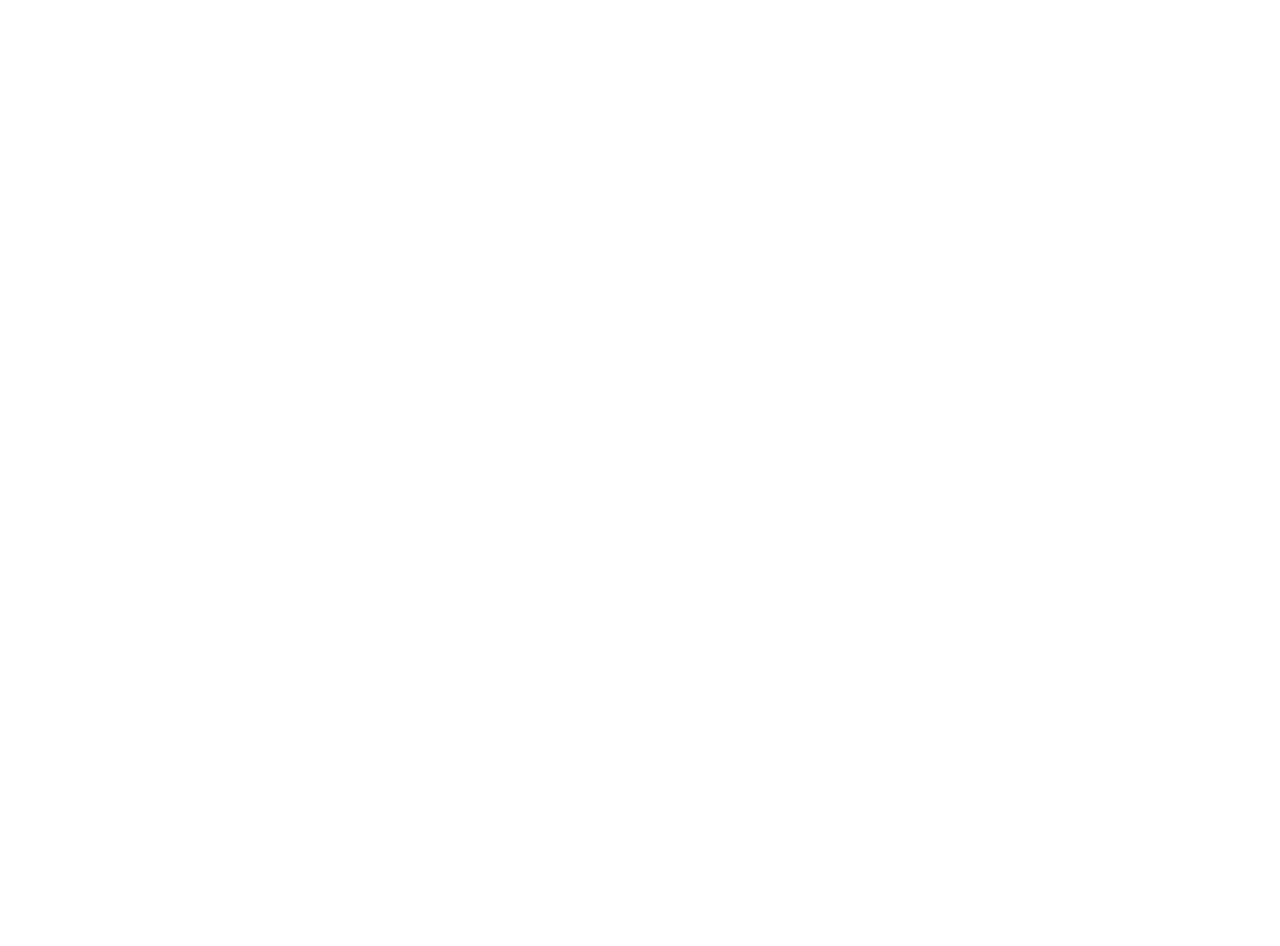
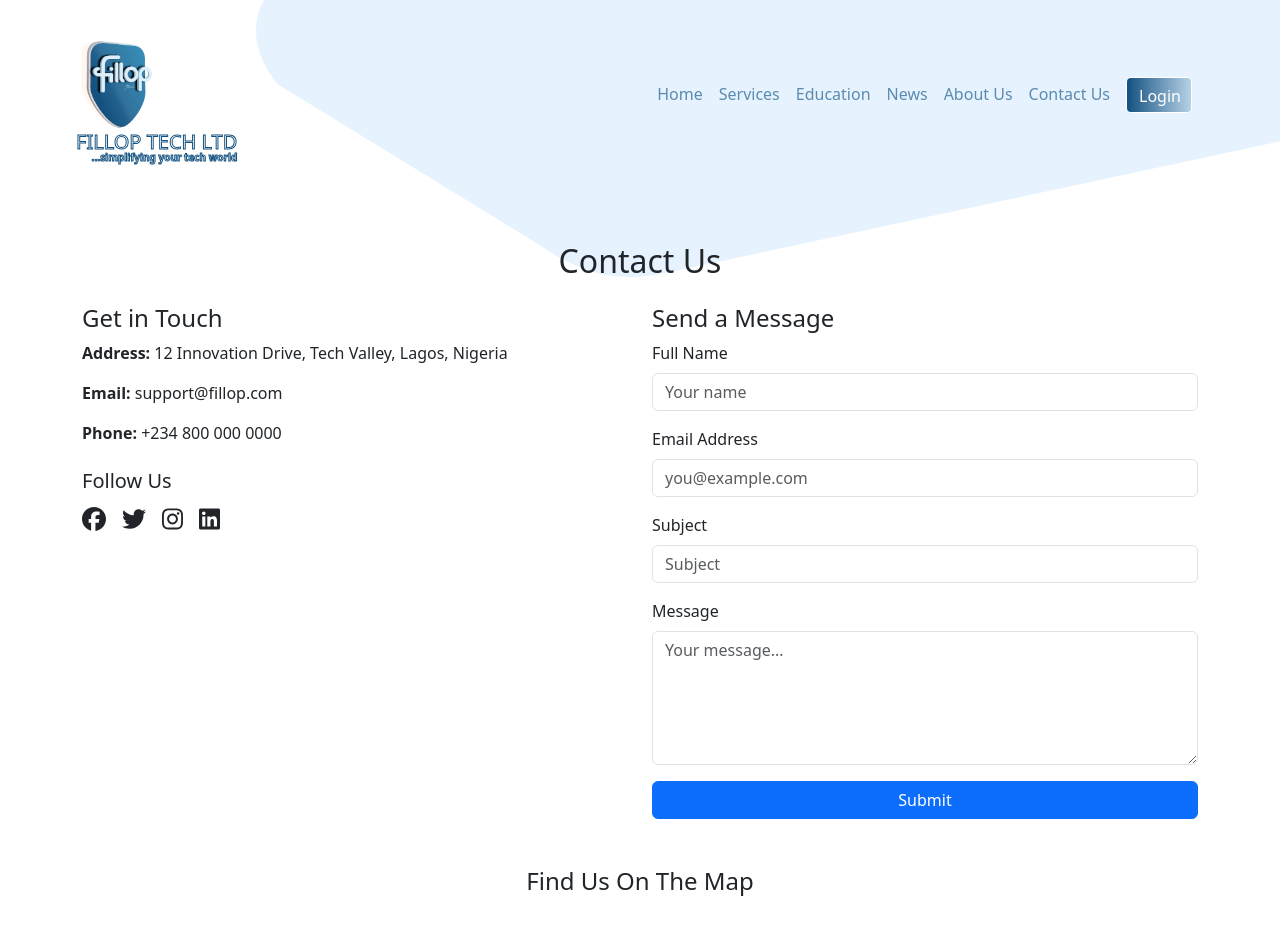
Before and after one commit to viqtoh/fillop, a React (Create React App) app in the folder frontend/: page /contact in a window 1280 px wide. Before the commit this address had no page. Shown: the top 946 px of the page. Before the commit the page ends 800 px from the top, so only its background shows below. Built offline with nearby package versions, Linux system fonts and the light colour scheme; grey boxes are pictures that could not be loaded.

Commit message:
feat: added contact us and upgraded navbar

```diff
--- a/frontend/src/App.js
+++ b/frontend/src/App.js
@@ -2,6 +2,7 @@
 import {BrowserRouter as Router, Routes, Route} from "react-router-dom";
 import Home from "./pages/Home";
 import AboutUs from "./pages/AboutUs";
+import ContactUs from "./pages/ContactUs";
 
 function App() {
   return (
@@ -9,6 +10,7 @@
       <Routes>
         <Route path="/" element={<Home />} />
         <Route path="/about" element={<AboutUs />} />
+        <Route path="/contact" element={<ContactUs />} />
       </Routes>
     </Router>
   );
--- a/frontend/src/components/Navbar.jsx
+++ b/frontend/src/components/Navbar.jsx
@@ -19,7 +19,7 @@
     link: "#"
   },
   {label: "About Us", link: "/about"},
-  {label: "Contact Us", link: "#"},
+  {label: "Contact Us", link: "/contact"},
   {
     label: "Login",
     link: "#",
@@ -48,8 +48,8 @@
   );
 
   return (
-    <header className="custom-gradient text-white shadow p-3 ">
-      <div className="container d-flex align-items-center justify-content-between py-3">
+    <header className="p-3 ">
+      <div className="container d-flex align-items-center justify-content-between py-3 ms-lg-5 ms-0">
         <a href="/" className="navlogo">
           <img
             src="images/logo.png"
@@ -63,13 +63,13 @@
         <button className="btn btn-outline-light d-lg-none" onClick={() => setMenuOpen(!menuOpen)}>
           ☰
         </button>
-        <nav className="d-none d-lg-flex gap-3">
+        <nav className="d-none d-lg-flex gap-3 nav1">
           {navItems.map((item, i) => (
             <div key={i} className="position-relative">
               {item.type === "button" ? (
                 <button className="btn nav-btn">{item.label}</button>
               ) : (
-                <a href={item.link || "#"} className="text-white text-decoration-none fw-medium">
+                <a href={item.link || "#"} className=" text-decoration-none fw-medium">
                   {item.label}
                 </a>
               )}
@@ -81,13 +81,13 @@
         </nav>
       </div>
       {menuOpen && (
-        <div className="d-lg-none  text-light p-3">
+        <div className="d-lg-none p-3 nav1">
           {navItems.map((item, i) => (
             <div key={i} className="mb-3">
               {item.type === "button" ? (
                 <button className="btn nav-btn">{item.label}</button>
               ) : (
-                <a href={item.link || "#"} className="fw-bold text-decoration-none text-light">
+                <a href={item.link || "#"} className="fw-bold text-decoration-none">
                   {item.label}
                 </a>
               )}
@@ -96,6 +96,10 @@
           ))}
         </div>
       )}
+
+      <div className="breadcrumb-bg-curve">
+        <img src="/images/curve-5.png" alt="" />
+      </div>
     </header>
   );
 };
--- a/frontend/src/components/Navbar2.jsx
+++ b/frontend/src/components/Navbar2.jsx
@@ -19,7 +19,7 @@
     link: "#"
   },
   {label: "About Us", link: "/about"},
-  {label: "Contact Us", link: "#"},
+  {label: "Contact Us", link: "/contact"},
   {
     label: "Login",
     link: "#",
--- a/frontend/src/components/Navbar3.jsx
+++ b/frontend/src/components/Navbar3.jsx
@@ -19,7 +19,7 @@
     link: "#"
   },
   {label: "About Us", link: "/about"},
-  {label: "Contact Us", link: "#"},
+  {label: "Contact Us", link: "/contact"},
   {
     label: "Login",
     link: "#",
@@ -48,7 +48,7 @@
   );
 
   return (
-    <header className="nav3 custom-gradient text-white shadow p-3 ">
+    <header className="nav3 shadow p-3 ">
       <div className="container d-flex align-items-center justify-content-between">
         <a href="/" className="navlogo3">
           <img
@@ -72,7 +72,7 @@
               {item.type === "button" ? (
                 <button className="btn nav-btn">{item.label}</button>
               ) : (
-                <a href={item.link || "#"} className="text-white text-decoration-none fw-medium">
+                <a href={item.link || "#"} className="text-decoration-none fw-medium">
                   {item.label}
                 </a>
               )}
@@ -84,7 +84,7 @@
         </nav>
       </div>
       {menuOpen && (
-        <div className="d-lg-none  text-light p-3">
+        <div className="d-lg-none  p-3">
           {navItems.map((item, i) => (
             <div key={i} className="mb-3">
               {item.type === "button" ? (
--- a/frontend/src/pages/AboutUs.jsx
+++ b/frontend/src/pages/AboutUs.jsx
@@ -9,15 +9,34 @@
 import {FontAwesomeIcon} from "@fortawesome/react-fontawesome";
 import Navbar from "../components/Navbar";
 import Footer from "../components/Footer";
+import Navbar3 from "../components/Navbar3";
 
 const AboutUs = () => {
   useEffect(() => {
     AOS.init({duration: 1000});
   }, []);
 
+  const [showSecondNavbar, setShowSecondNavbar] = useState(false);
+
+  useEffect(() => {
+    const handleScroll = () => {
+      if (window.scrollY > 200) {
+        setShowSecondNavbar(true);
+      } else {
+        setShowSecondNavbar(false);
+      }
+    };
+
+    window.addEventListener("scroll", handleScroll);
+    return () => {
+      window.removeEventListener("scroll", handleScroll);
+    };
+  }, []);
+
   return (
     <div>
       <Navbar />
+      {showSecondNavbar && <Navbar3 />}
       <div className="aboutBanner">
         <div className="aboutBannerText">
           <h1>About Us</h1>
--- /dev/null
+++ b/frontend/src/pages/ContactUs.jsx
@@ -0,0 +1,150 @@
+import React, {useState, useEffect} from "react";
+import "../styles/real_home.css";
+import "bootstrap/dist/css/bootstrap.min.css";
+import Toast from "../components/Toast2"; // Make sure this is defined correctly
+import AOS from "aos";
+import "aos/dist/aos.css";
+import {Parallax} from "react-parallax";
+import {faTwitter, faFacebook, faInstagram, faLinkedin} from "@fortawesome/free-brands-svg-icons";
+import {FontAwesomeIcon} from "@fortawesome/react-fontawesome";
+import Navbar from "../components/Navbar";
+import Footer from "../components/Footer";
+import Navbar3 from "../components/Navbar3";
+
+const ContactUs = () => {
+  useEffect(() => {
+    AOS.init({duration: 1000});
+  }, []);
+
+  const [showSecondNavbar, setShowSecondNavbar] = useState(false);
+
+  useEffect(() => {
+    const handleScroll = () => {
+      if (window.scrollY > 200) {
+        setShowSecondNavbar(true);
+      } else {
+        setShowSecondNavbar(false);
+      }
+    };
+
+    window.addEventListener("scroll", handleScroll);
+    return () => {
+      window.removeEventListener("scroll", handleScroll);
+    };
+  }, []);
+
+  return (
+    <div>
+      <Navbar />
+      {showSecondNavbar && <Navbar3 />}
+
+      <div className="container py-5" data-aos="fade-up">
+        <h2 className="text-center mb-4">Contact Us</h2>
+        <div className="row">
+          {/* Contact Details */}
+          <div className="col-md-6 mb-4">
+            <h4>Get in Touch</h4>
+            <p>
+              <strong>Address:</strong> 12 Innovation Drive, Tech Valley, Lagos, Nigeria
+            </p>
+            <p>
+              <strong>Email:</strong> support@fillop.com
+            </p>
+            <p>
+              <strong>Phone:</strong> +234 800 000 0000
+            </p>
+
+            <h5 className="mt-4">Follow Us</h5>
+            <div className="d-flex gap-3 fs-4">
+              <a href="#" className="text-dark">
+                <FontAwesomeIcon icon={faFacebook} />
+              </a>
+              <a href="#" className="text-dark">
+                <FontAwesomeIcon icon={faTwitter} />
+              </a>
+              <a href="#" className="text-dark">
+                <FontAwesomeIcon icon={faInstagram} />
+              </a>
+              <a href="#" className="text-dark">
+                <FontAwesomeIcon icon={faLinkedin} />
+              </a>
+            </div>
+          </div>
+
+          {/* Contact Form */}
+          <div className="col-md-6">
+            <h4>Send a Message</h4>
+            <form>
+              <div className="mb-3">
+                <label htmlFor="name" className="form-label">
+                  Full Name
+                </label>
+                <input
+                  type="text"
+                  className="form-control"
+                  id="name"
+                  placeholder="Your name"
+                  required
+                />
+              </div>
+              <div className="mb-3">
+                <label htmlFor="email" className="form-label">
+                  Email Address
+                </label>
+                <input
+                  type="email"
+                  className="form-control"
+                  id="email"
+                  placeholder="you@example.com"
+                  required
+                />
+              </div>
+              <div className="mb-3">
+                <label htmlFor="subject" className="form-label">
+                  Subject
+                </label>
+                <input type="text" className="form-control" id="subject" placeholder="Subject" />
+              </div>
+              <div className="mb-3">
+                <label htmlFor="message" className="form-label">
+                  Message
+                </label>
+                <textarea
+                  className="form-control"
+                  id="message"
+                  rows="5"
+                  placeholder="Your message..."
+                  required
+                ></textarea>
+              </div>
+              <button type="submit" className="btn btn-primary w-100">
+                Submit
+              </button>
+            </form>
+          </div>
+        </div>
+
+        {/* Google Map Embed */}
+        <div className="mt-5">
+          <h4 className="text-center mb-4">Find Us On The Map</h4>
+          <div className="map-responsive">
+            <iframe
+              src="https://www.google.com/maps/embed?pb=!1m18!1m12!1m3!1d3973.480223901212!2d7.778265174982457!3d5.186926694790572!2m3!1f0!2f0!3f0!3m2!1i1024!2i768!4f13.1!3m3!1m2!1s0x1067ffc8bf029da1%3A0xf0f4b65172a78b8c!2sLOAM%20POLYTECHNIC!5e0!3m2!1sen!2sng!4v1744552839774!5m2!1sen!2sng"
+              width="600"
+              height="450"
+              style={{border: 0}}
+              allowFullScreen=""
+              loading="lazy"
+              referrerPolicy="no-referrer-when-downgrade"
+              title="LOAM Polytechnic Location"
+            ></iframe>
+          </div>
+        </div>
+      </div>
+
+      <Footer />
+    </div>
+  );
+};
+
+export default ContactUs;
--- a/frontend/src/styles/real_home.css
+++ b/frontend/src/styles/real_home.css
@@ -1,6 +1,22 @@
 .custom-gradient {
   background-color: transparent;
   background-image: linear-gradient(90deg, #135180 0%, #b7d2e7 100%);
+}
+.breadcrumb-bg-curve {
+  position: absolute;
+  width: 80%;
+  height: 100%;
+  top: 0;
+  right: 0;
+  z-index: -1;
+  background-size: cover;
+  text-align: right !important;
+  overflow: hidden;
+}
+
+.nav1 div a,
+.nav3 div a {
+  color: #5b8bb1;
 }
 .homeBanner {
   width: 100%;
@@ -13,8 +29,6 @@
 .aboutBanner {
   width: 100%;
   height: 200px;
-  background-color: transparent;
-  background-image: linear-gradient(90deg, #135180 0%, #b7d2e7 100%);
   display: flex;
 }
 .aboutBannerText {
@@ -23,9 +37,9 @@
   text-align: center;
   display: flex;
   flex-direction: column;
-  justify-content: center;
+  justify-content: flex-start;
   width: 660px;
-  color: white;
+  color: #135180;
 }
 
 .homeBannerText {
@@ -460,6 +474,7 @@
   margin: 0px;
   -webkit-text-stroke: 1px #135180;
   text-stroke: 1px #135180;
+  color: white;
 }
 .nav-logosubtext {
   font-size: 10px;
@@ -469,6 +484,7 @@
   margin: 0px;
   -webkit-text-stroke: 1px #135180;
   text-stroke: 1px #135180;
+  color: white;
 }
 
 .dropdown-menu {
@@ -873,9 +889,11 @@
 }
 
 .nav3 {
-  position: fixed;
+  position: sticky;
   z-index: 1000;
   width: 100%;
+  top: 0px;
+  background-color: #e7f2fd;
 }
 .navlogo3 {
   text-decoration: none;
@@ -1039,3 +1057,20 @@
     justify-content: center;
   }
 }
+.embed-responsive-16by9 {
+  position: relative;
+  display: block;
+  height: 0;
+  padding: 56.25% 0 0 0;
+  overflow: hidden;
+}
+
+.map-responsive {
+  width: 100%;
+  height: 500px;
+}
+
+.map-responsive iframe {
+  width: 100%;
+  height: 100%;
+}
```
Also changed, not shown: frontend/public/images/curve-5.png (added).
